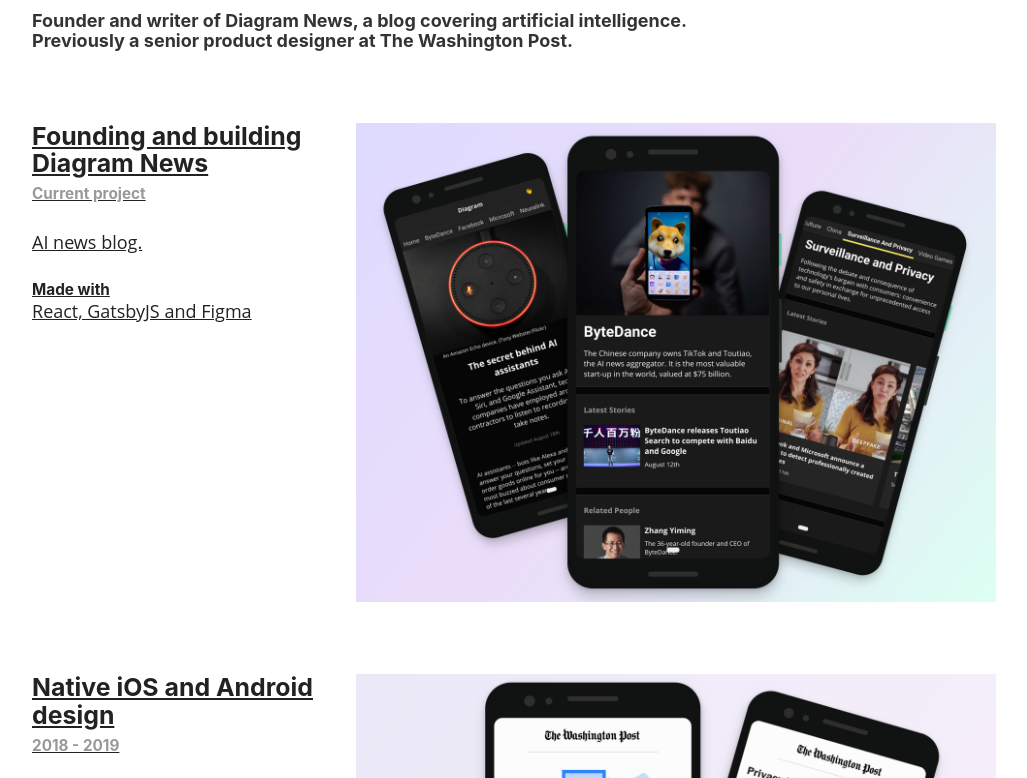
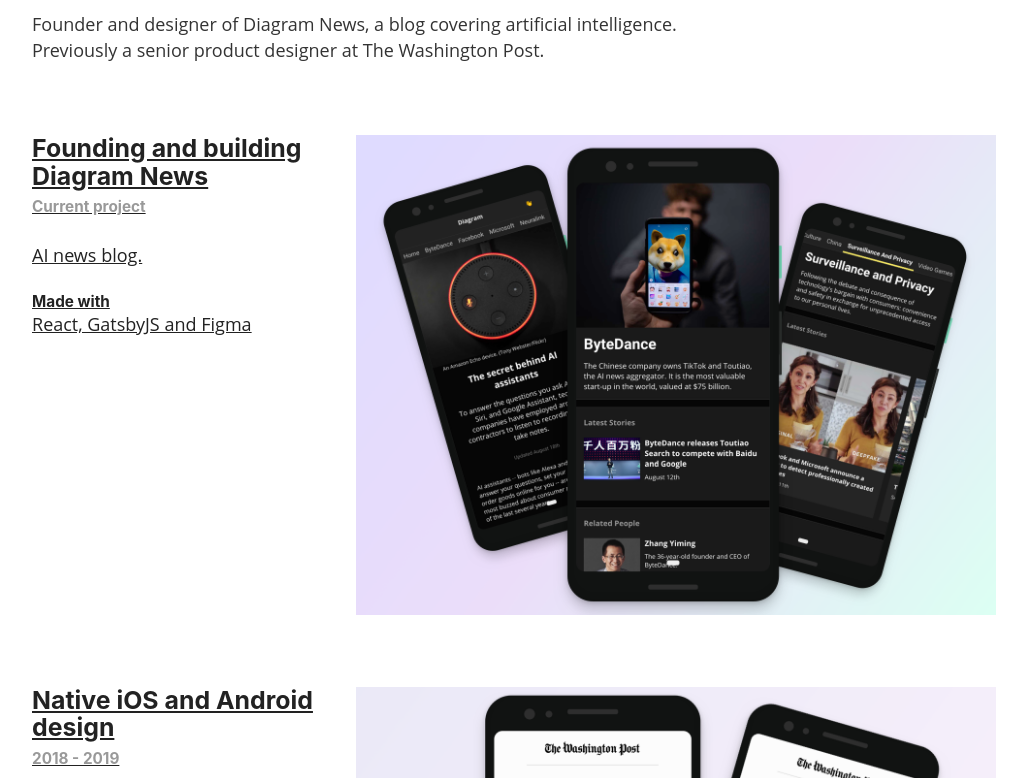
Before and after one commit to blake-hunsicker/portfolio, a Gatsby site: page / in a window 1280 px wide. Shown: the part 98-876 px from the top of the page, without its empty margins (126-1153 px from the left). Built offline with nearby package versions, Linux system fonts and the light colour scheme; Gatsby itself is replaced by a stand-in of ours; some packages are replaced by stand-ins of ours.

Commit message:
Structural tryouts

```diff
--- a/src/components/layout.css
+++ b/src/components/layout.css
@@ -1,3 +1,8 @@
+  p.summary {
+    font-family: Open Sans;
+    font-weight: 400;
+  }
+
   h5.label {
     margin-bottom: 0;
   }
@@ -21,6 +26,10 @@
   }
   .figure-image {
     grid-column: 5 / 13;
+  }
+
+  footer {
+    margin-top: 4rem;
   }
 
 
--- a/src/components/layout.js
+++ b/src/components/layout.js
@@ -10,7 +10,7 @@
 )
 
 export default ({ children }) => (
-  <div style={{ margin: `3rem auto`, maxWidth: 1000, padding: `0 1rem` }}>
+  <div style={{ margin: `3rem auto 0`, maxWidth: 1000, padding: `0 1rem` }}>
   	<header style={{ marginBottom: `1.5rem` }}>
       <Link to="/" style={{ textShadow: `none`, backgroundImage: `none` }}>
         <h3 style={{ display: `inline` }}>Blake Hunsicker</h3>
@@ -22,5 +22,8 @@
       </ul>
     </header>
     {children}
+    <footer>
+      <small>Blake Hunsicker, 2019. blakehunsicker@gmail.com.</small>
+    </footer>
   </div>
 )
--- a/src/pages/index.js
+++ b/src/pages/index.js
@@ -7,9 +7,9 @@
 export default ({ data }) => {
 	return(
 		<Layout>
-	    <h4>
-	      Founder and writer of Diagram News, a blog covering artificial intelligence. Previously a senior product designer at The Washington Post.
-	    </h4>
+	    <p className="summary">
+        Founder and designer of Diagram News, a blog covering artificial intelligence. Previously a senior product designer at The Washington Post.
+      </p>
 	    <div className="work-table">
 	    	{data.allMarkdownRemark.edges.map(({ node }) => (
           <div key={node.id} className="work-figure">
```
